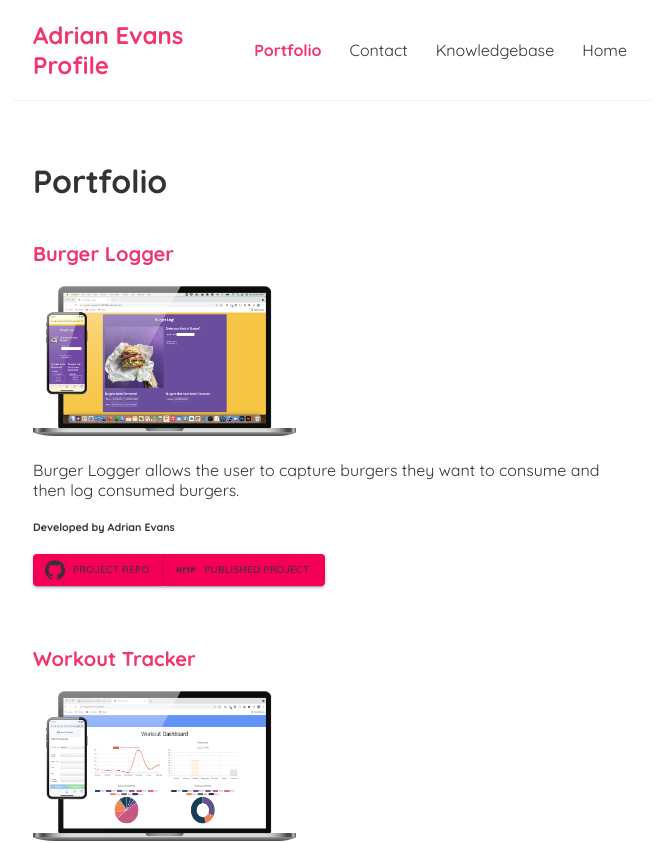
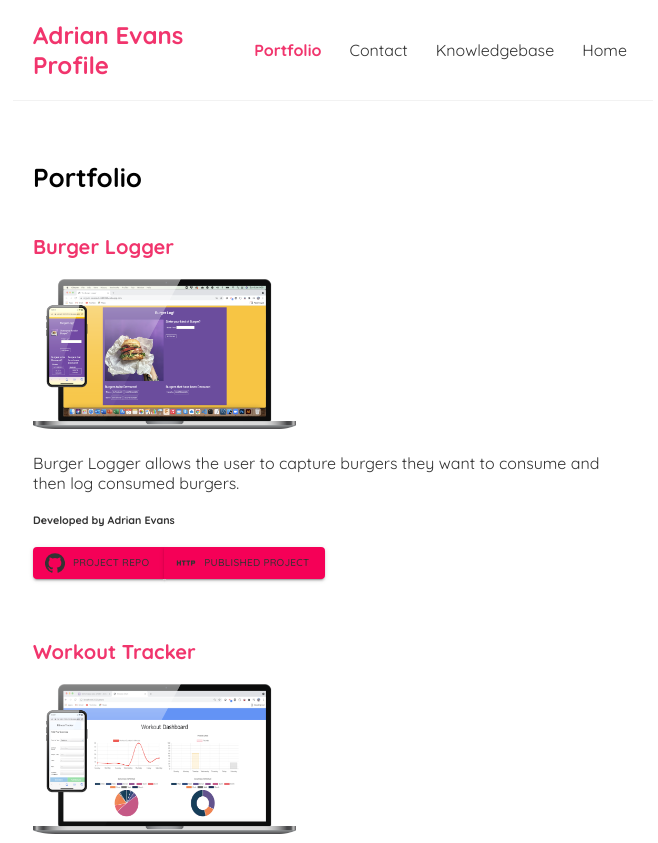
Before and after one commit to AdrianMEvans/portfolio-with-react, a React (Create React App) app: page /portfolio in a window 1280 px wide. Shown: the top 843 px of the page, without its empty margins (307-965 px from the left). Built offline with nearby package versions, Linux system fonts and the light colour scheme.

Commit message:
changed h1 font size for portfolio-detail

```diff
--- a/src/index.css
+++ b/src/index.css
@@ -60,6 +60,10 @@
   margin-bottom: 20px;
   margin-top: 40px;
 }
+.portfolio-detail h1 {
+  font-size: 26px;
+  color: black;
+}
 .portfolio-detail div {
   margin: 20px 0;
 }
```
